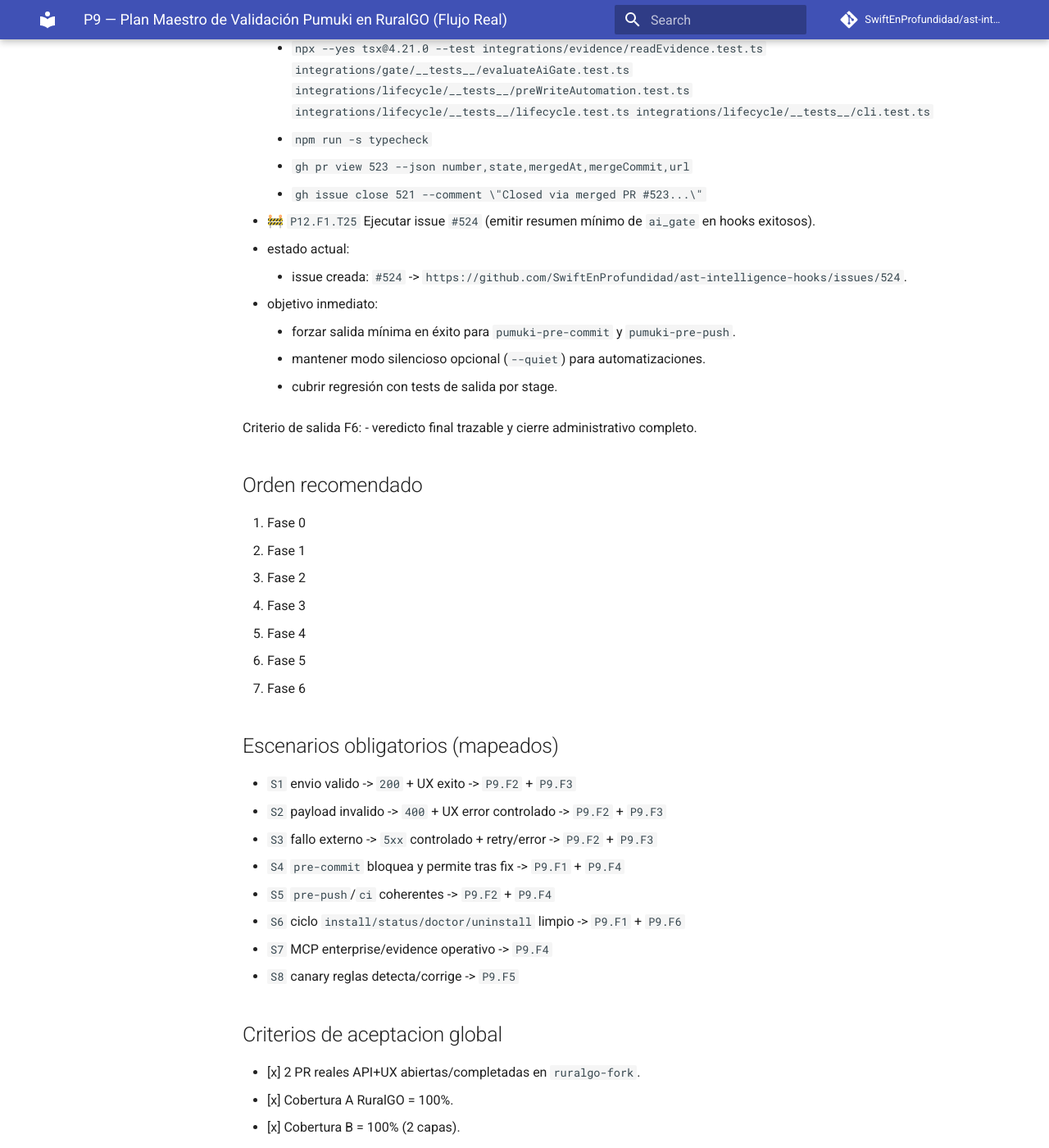
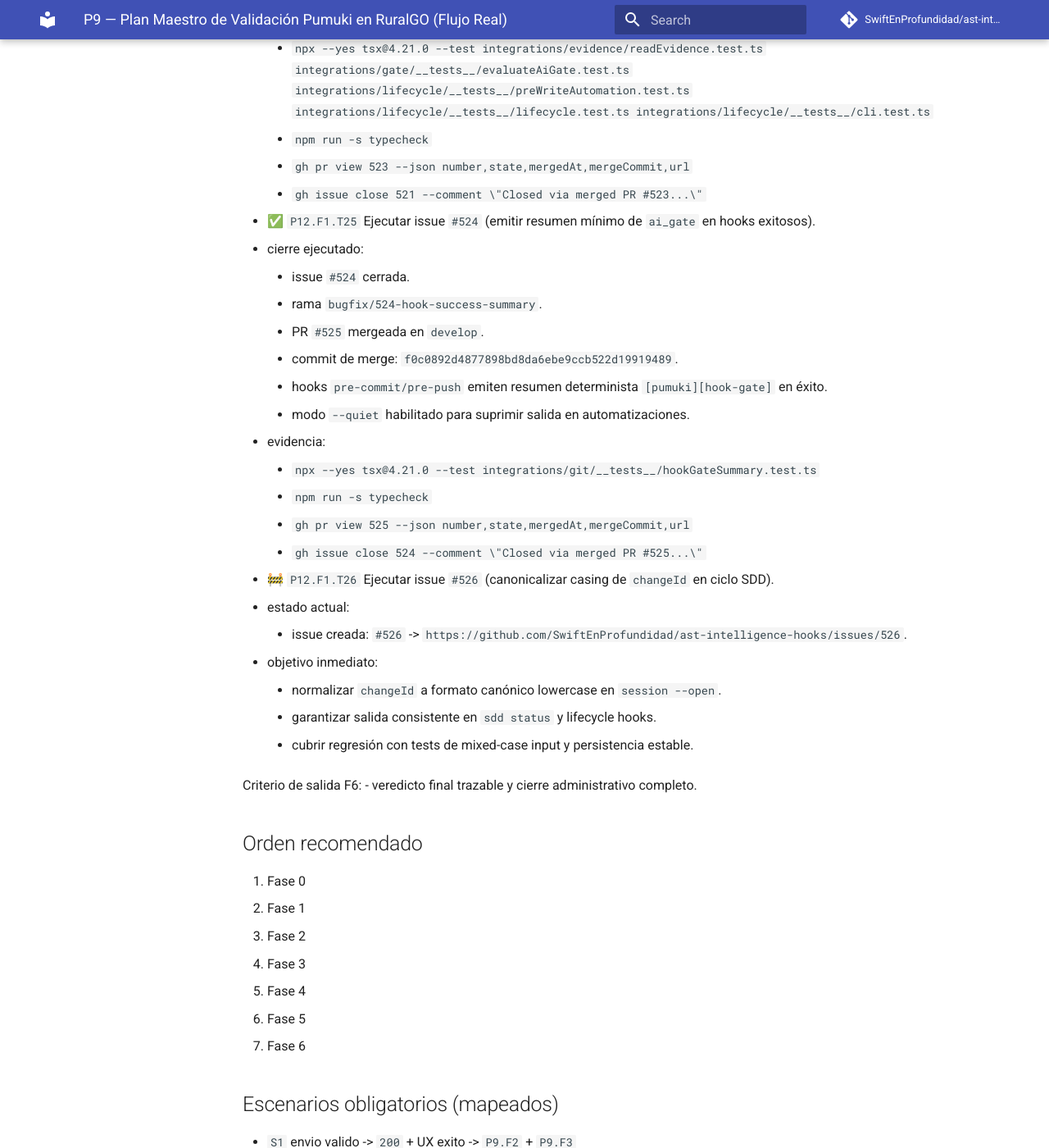
Before and after one commit to SwiftEnProfundidad/ast-intelligence-hooks, an MkDocs documentation site: the page built from docs/seguimiento-completo-validacion-ruralgo-03-03-2026.md, in a window 1280 px wide and 1400 px high, scrolled down 37700 px. Shown: the whole window at 82% size. Built offline with MkDocs 1.6.1 and Material for MkDocs 9.7.7, drawn with Linux system fonts in a browser that asks for light colours; comment, search, counter and statistics services are not loaded.

Commit message:
docs(tracking): close T25 and activate T26

```diff
--- a/docs/seguimiento-completo-validacion-ruralgo-03-03-2026.md
+++ b/docs/seguimiento-completo-validacion-ruralgo-03-03-2026.md
@@ -1054,13 +1054,26 @@ Criterio de salida F5:
     - `npm run -s typecheck`
     - `gh pr view 523 --json number,state,mergedAt,mergeCommit,url`
     - `gh issue close 521 --comment \"Closed via merged PR #523...\"`
-- 🚧 `P12.F1.T25` Ejecutar issue `#524` (emitir resumen mínimo de `ai_gate` en hooks exitosos).
+- ✅ `P12.F1.T25` Ejecutar issue `#524` (emitir resumen mínimo de `ai_gate` en hooks exitosos).
+  - cierre ejecutado:
+    - issue `#524` cerrada.
+    - rama `bugfix/524-hook-success-summary`.
+    - PR `#525` mergeada en `develop`.
+    - commit de merge: `f0c0892d4877898bd8da6ebe9ccb522d19919489`.
+    - hooks `pre-commit/pre-push` emiten resumen determinista `[pumuki][hook-gate]` en éxito.
+    - modo `--quiet` habilitado para suprimir salida en automatizaciones.
+  - evidencia:
+    - `npx --yes tsx@4.21.0 --test integrations/git/__tests__/hookGateSummary.test.ts`
+    - `npm run -s typecheck`
+    - `gh pr view 525 --json number,state,mergedAt,mergeCommit,url`
+    - `gh issue close 524 --comment \"Closed via merged PR #525...\"`
+- 🚧 `P12.F1.T26` Ejecutar issue `#526` (canonicalizar casing de `changeId` en ciclo SDD).
   - estado actual:
-    - issue creada: `#524` -> `https://github.com/SwiftEnProfundidad/ast-intelligence-hooks/issues/524`.
+    - issue creada: `#526` -> `https://github.com/SwiftEnProfundidad/ast-intelligence-hooks/issues/526`.
   - objetivo inmediato:
-    - forzar salida mínima en éxito para `pumuki-pre-commit` y `pumuki-pre-push`.
-    - mantener modo silencioso opcional (`--quiet`) para automatizaciones.
-    - cubrir regresión con tests de salida por stage.
+    - normalizar `changeId` a formato canónico lowercase en `session --open`.
+    - garantizar salida consistente en `sdd status` y lifecycle hooks.
+    - cubrir regresión con tests de mixed-case input y persistencia estable.
 
 Criterio de salida F6:
 - veredicto final trazable y cierre administrativo completo.
```
Also changed, not shown: docs/registro-maestro-de-seguimiento.md (+1 -1 lines).
